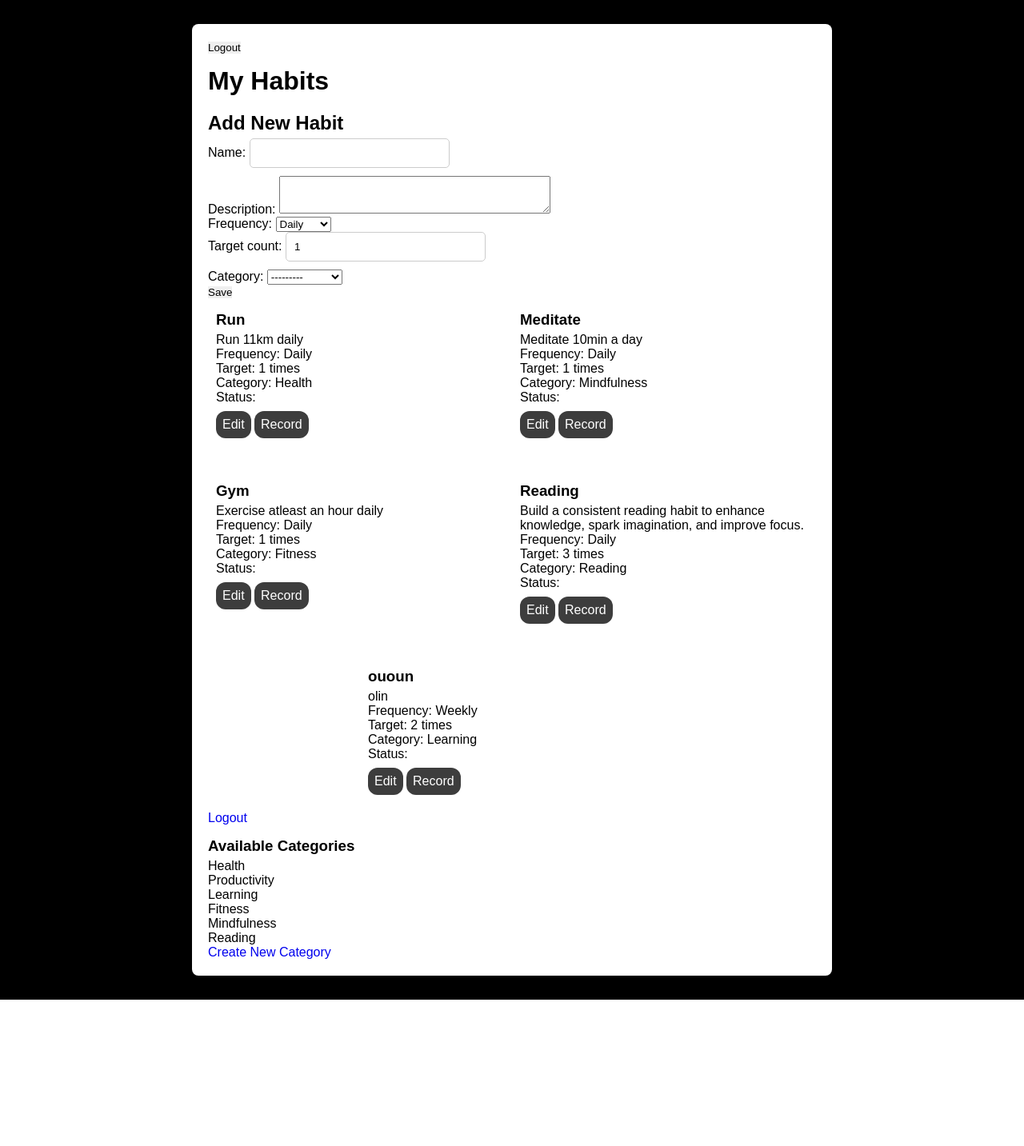
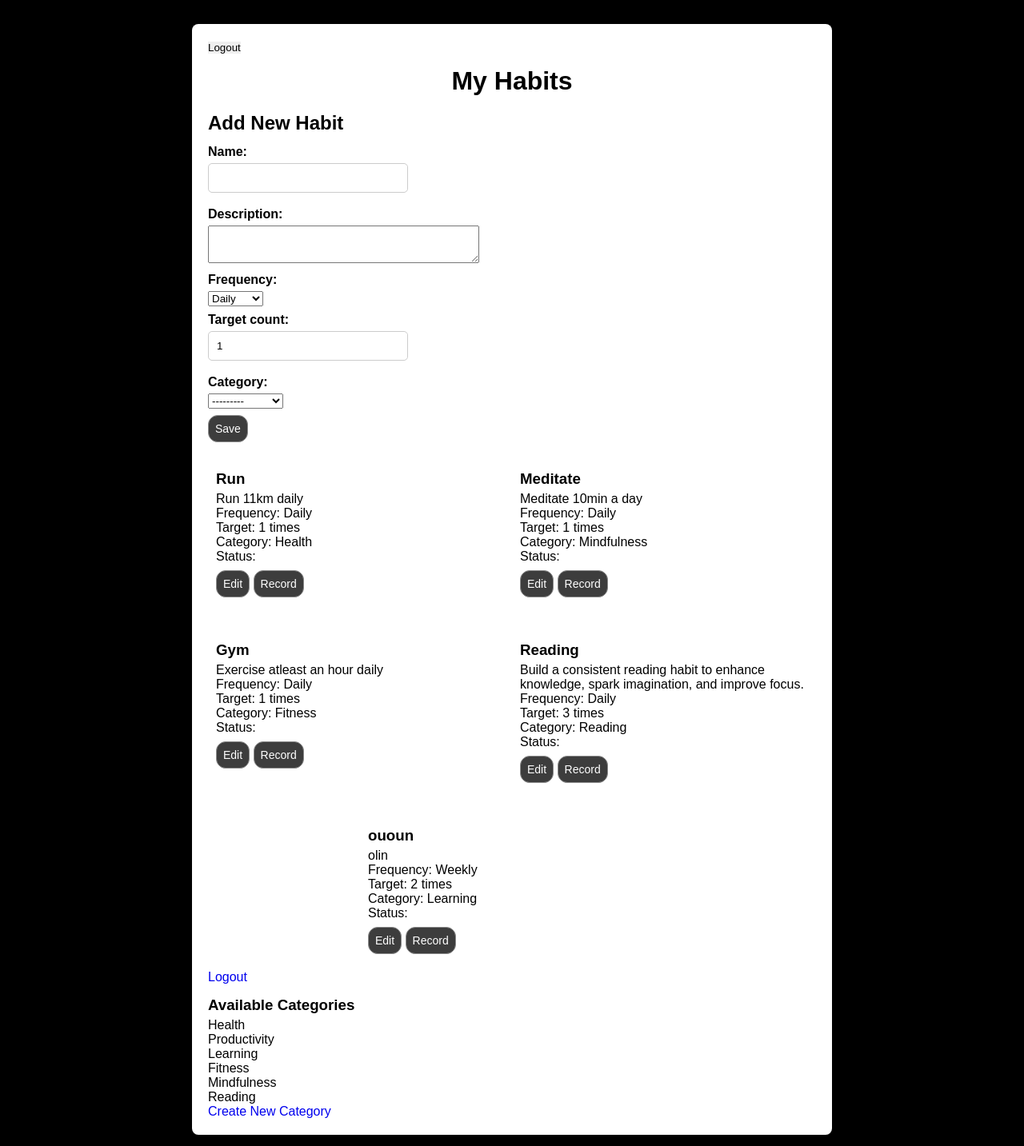
Before and after one commit to JTCubed/Checka, a Django app: page /habits/ in a window 1280 px wide. Shown: the part 38-1471 px from the top of the page at 80% size. Before the commit the page ends 1288 px from the top, so only its background shows below. Run offline with Django 5.2, Linux system fonts and the light colour scheme; a user stored in the database is signed in; data comes from the database, SQL or seed files in the repository; both versions use the stored data as it was after the commit; some libraries are stand-ins or nearby versions.

Commit message:
style edit

```diff
--- a/main/checka/templates/checka/habit_list.html
+++ b/main/checka/templates/checka/habit_list.html
@@ -26,7 +26,7 @@
             <span style="color: red;">{{ form.category.errors }}</span>
             {% endif %}
         </div>
-        <button type="submit">Save</button>
+        <button type="submit" class="btn">Save</button>
     </form>
 </div>
 
--- a/main/static/css/style.css
+++ b/main/static/css/style.css
@@ -83,6 +83,10 @@ h2,
 h3 {
     padding-top: 15px;
     padding-bottom: 5px;
+}
+
+h1 {
+    text-align: center;
 }
 
 .nav {
@@ -181,9 +185,11 @@ nav__mask {
     background-color: hsl(0, 0%, 24%);
     color: #FFF;
     padding: 8px;
+    border: 1px solid #8a8a8a;
     border-radius: 12px;
     transition: .3s;
     margin-top: 8px;
+    font-size: 14px;
 }
 
 input {
@@ -208,3 +214,14 @@ input {
     box-sizing: border-box;
     margin-bottom: 20px;
 }
+
+label {
+    display: block;
+    margin-bottom: 5px;
+    margin-top: 8px;
+    font-weight: bold;
+}
+
+.form-container {
+    margin-bottom: 20px;
+}
--- /dev/null
+++ b/requirements.txt
@@ -0,0 +1,4 @@
+asgiref==3.9.1
+Django==5.2.4
+sqlparse==0.5.3
+typing_extensions==4.14.1
```
Also changed, not shown: main/db.sqlite3.
